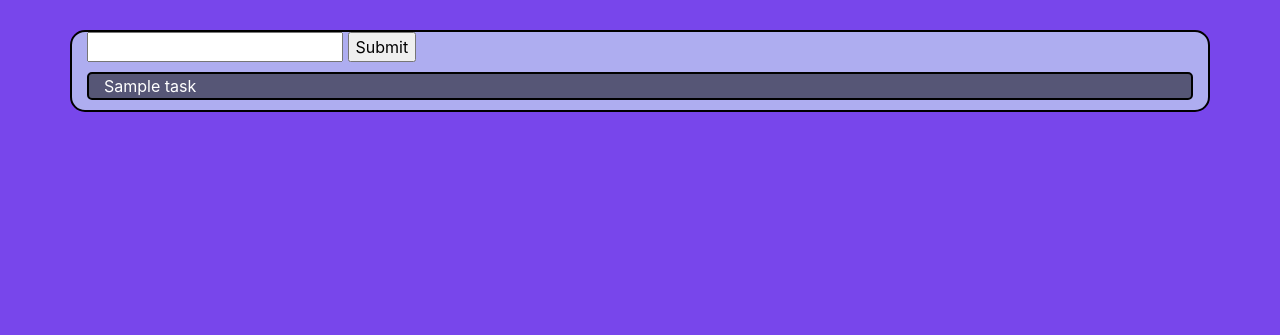
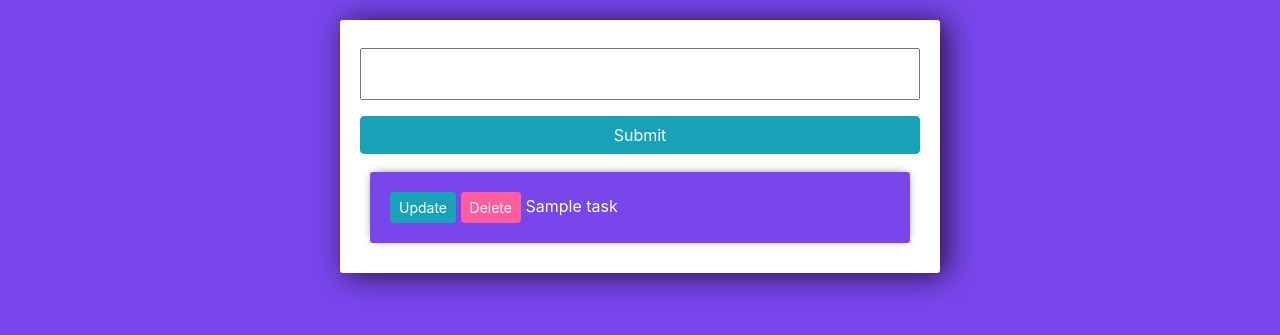
Before and after one commit to rajbahakdanyu/todo_django, a Django app: template templates/content.html in a window 1280 px wide. Shown: the part 56-391 px from the top of the page. Run offline with Django 3.2, Linux system fonts and the light colour scheme; the template is opened without the code that fills it: most values are stand-ins (such as "Sample title", 1, 10 or a date in 2020); form fields are guessed from the names that the template uses; parts of the project's set-up code (start-up, migrations or seed data) failed here and were passed over; some libraries are stand-ins or nearby versions.

Commit message:
Updated styling

```diff
--- a/tasks/forms.py
+++ b/tasks/forms.py
@@ -4,6 +4,7 @@ from django.forms import ModelForm
 from .models import *
 
 class TaskForm(forms.ModelForm):
+    title = forms.CharField(widget= forms.TextInput(attrs={'placeholder':'Enter a new task'}))
     class Meta:
         model = Task
         fields = '__all__'
--- a/tasks/views.py
+++ b/tasks/views.py
@@ -13,7 +13,7 @@ def index(request):
 
         if form.is_valid():
             form.save()
-        return
+        return redirect('/')
 
     context = {'tasks':tasks, 'form':form}
 
--- a/templates/content.html
+++ b/templates/content.html
@@ -1,11 +1,24 @@
 {% extends 'main.html' %} {% block content %}
-<div class="container">
-  <form action="/" method="post">
+
+<div class="center-column">
+  <form method="POST" action="/">
     {% csrf_token %} {{form.title}}
-    <input type="submit" name="Create Task" />
+    <input class="btn btn-info" type="submit" name="Create Task" />
   </form>
-  {% for task in tasks %}
-  <div class="container items">{{task.title}}</div>
-  {% endfor %}
+
+  <div class="todo-list">
+    {% for task in tasks %}
+    <div class="item-row">
+      <a class="btn btn-sm btn-info" href="">Update</a>
+      <a class="btn btn-sm btn-danger" href="">Delete</a>
+
+      {% if task.complete == True %}
+      <strike>{{task}}</strike>
+      {% else %}
+      <span>{{task}}</span>
+      {% endif %}
+    </div>
+    {% endfor %}
+  </div>
 </div>
 {% endblock %}
--- a/templates/main.html
+++ b/templates/main.html
@@ -12,30 +12,53 @@
       integrity="sha384-JcKb8q3iqJ61gNV9KGb8thSsNjpSL0n8PARn9HuZOnIxN0hoP+VmmDGMN5t9UJ0Z"
       crossorigin="anonymous"
     />
+
     <style>
       body {
         background-color: #7846eb;
       }
-      .input-group {
-        margin-top: 10px;
+
+      input {
+        width: 100%;
+        padding: 12px 20px;
+        margin: 8px 0;
+        box-sizing: border-box;
       }
-      .container {
-        margin-top: 30px;
-        border: solid black 2px;
-        border-radius: 15px;
-        background-color: #aeadf0;
+
+      input::placeholder {
+        color: #d3d3d3;
       }
-      .items {
-        margin: 10px 0px;
-        border-radius: 5px;
-        background-color: #565676;
-        color: white;
+
+      .submit {
+        background-color: #6ba3e8;
       }
-      #edit {
-        float: right;
+
+      .center-column {
+        width: 600px;
+        margin: 20px auto;
+        padding: 20px;
+        background-color: #fff;
+        border-radius: 3px;
+        box-shadow: 6px 2px 30px 0px rgba(0, 0, 0, 0.75);
       }
-      #delete {
-        float: right;
+
+      .item-row {
+        background-color: #7846eb;
+        margin: 10px;
+        padding: 20px;
+        border-radius: 3px;
+        color: #fff;
+        font-size: 16px;
+        box-shadow: 0px -1px 10px -4px rgba(0, 0, 0, 0.75);
+      }
+
+      .btn-danger {
+        background-color: #fe5d9f;
+        border-color: #fe5d9f;
+      }
+      .btn-danger:hover {
+        background-color: #ba3f72;
+        border-color: #ba3f72;
       }
     </style>
     <title>Todo</title>
```
Also changed, not shown: README.md, db.sqlite3.
